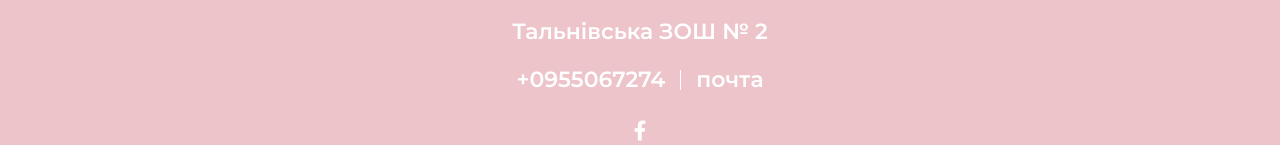
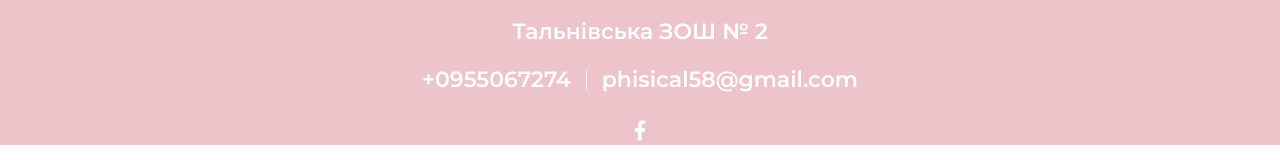
Before and after one commit to ElyaShvd/developer-portfolio-template, a plain HTML site: page index.html in a window 1280 px wide. Shown: the part 10468-10628 px from the top of the page. Drawn offline with nearby package versions, Linux system fonts and the light colour scheme.

Commit message:
add email

```diff
--- a/index.html
+++ b/index.html
@@ -931,7 +931,7 @@
                         <h3>Тальнівська ЗОШ № 2</h3>
                         <div class="footer-menu">
                             <p>+0955067274</p>
-                            <p>почта</p>
+                            <p>phisical58@gmail.com</p>
                         </div>
                         <div class="footer-social">
 
```
